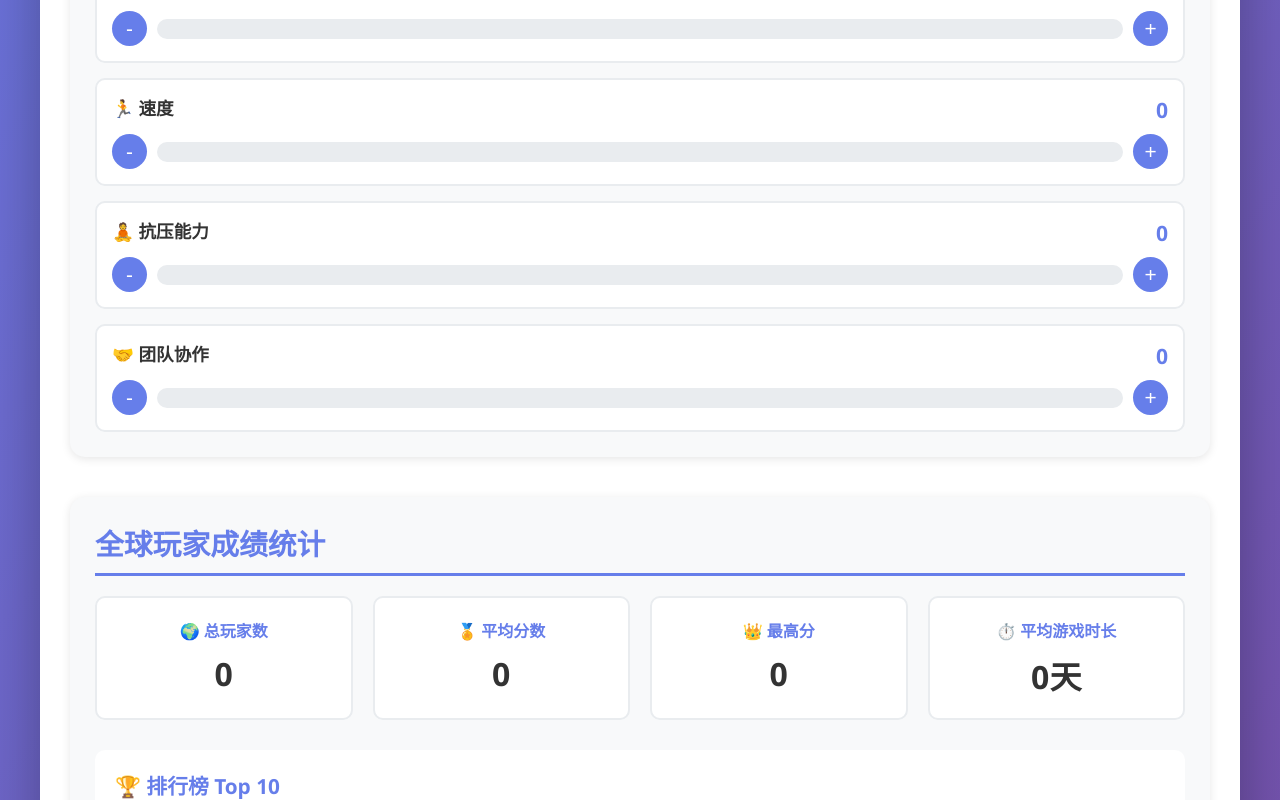
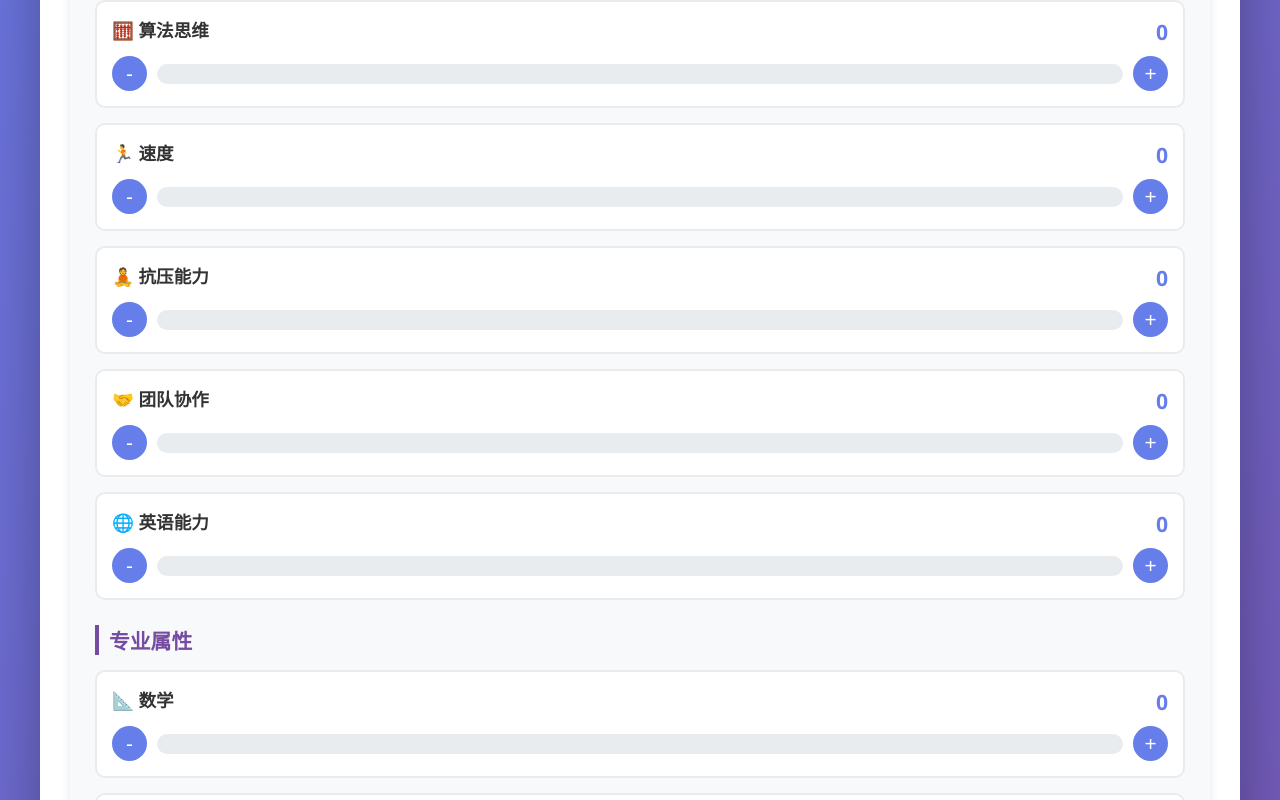
Before and after one commit to a48zhang/ACMer-Simulator, a React (Vite) app: page / in a window 1280 px wide. Shown: the part 914-1714 px from the top of the page. Built offline with nearby package versions, Linux system fonts and the light colour scheme.

Commit message:
Add specialized attributes and English ability to attribute system
Co-authored-by: a48zhang <107384053+a48zhang@users.noreply.github.com>

```diff
--- a/src/App.jsx
+++ b/src/App.jsx
@@ -7,28 +7,42 @@ import Notification from './components/Notification'
 
 // 游戏常量
 const ATTRIBUTE_MULTIPLIERS = {
+  // 通用属性
   CODING: 10,
   ALGORITHM: 12,
   SPEED: 8,
   STRESS: 6,
-  TEAMWORK: 7
+  TEAMWORK: 7,
+  ENGLISH: 5,
+  // 专业属性
+  MATH: 15,
+  DP: 13,
+  GRAPH: 13,
+  DATA_STRUCTURE: 13
 };
 
 const MAX_ATTRIBUTE_VALUE = 10;
-const SUCCESS_RATE_DIVISOR = 20;
+const SUCCESS_RATE_DIVISOR = 30;
 
 function App() {
   const [gameState, setGameState] = useState({
     isRunning: false,
     isPaused: false,
     gameTime: 0,
-    availablePoints: 10,
+    availablePoints: 15,
     attributes: {
+      // 通用属性
       coding: 0,
       algorithm: 0,
       speed: 0,
       stress: 0,
-      teamwork: 0
+      teamwork: 0,
+      english: 0,
+      // 专业属性
+      math: 0,
+      dp: 0,
+      graph: 0,
+      dataStructure: 0
     },
     playerScore: 0,
     playerContests: 0,
@@ -85,20 +99,29 @@ function App() {
   // 参加比赛
   const participateInContest = (attributes) => {
     const baseScore = 100;
+    // 通用属性
     const codingBonus = attributes.coding * ATTRIBUTE_MULTIPLIERS.CODING;
     const algorithmBonus = attributes.algorithm * ATTRIBUTE_MULTIPLIERS.ALGORITHM;
     const speedBonus = attributes.speed * ATTRIBUTE_MULTIPLIERS.SPEED;
     const stressBonus = attributes.stress * ATTRIBUTE_MULTIPLIERS.STRESS;
     const teamworkBonus = attributes.teamwork * ATTRIBUTE_MULTIPLIERS.TEAMWORK;
+    const englishBonus = attributes.english * ATTRIBUTE_MULTIPLIERS.ENGLISH;
+    // 专业属性
+    const mathBonus = attributes.math * ATTRIBUTE_MULTIPLIERS.MATH;
+    const dpBonus = attributes.dp * ATTRIBUTE_MULTIPLIERS.DP;
+    const graphBonus = attributes.graph * ATTRIBUTE_MULTIPLIERS.GRAPH;
+    const dataStructureBonus = attributes.dataStructure * ATTRIBUTE_MULTIPLIERS.DATA_STRUCTURE;
 
     return baseScore + codingBonus + algorithmBonus +
-      speedBonus + stressBonus + teamworkBonus +
+      speedBonus + stressBonus + teamworkBonus + englishBonus +
+      mathBonus + dpBonus + graphBonus + dataStructureBonus +
       Math.floor(Math.random() * 50);
   };
 
   // 解题
   const solveProblem = (attributes) => {
-    const successRate = (attributes.coding + attributes.algorithm) / SUCCESS_RATE_DIVISOR;
+    const successRate = (attributes.coding + attributes.algorithm +
+      attributes.math + attributes.dp + attributes.graph + attributes.dataStructure) / SUCCESS_RATE_DIVISOR;
     return Math.random() < successRate;
   };
 
@@ -126,13 +149,20 @@ function App() {
         isRunning: false,
         isPaused: false,
         gameTime: 0,
-        availablePoints: 10,
+        availablePoints: 15,
         attributes: {
+          // 通用属性
           coding: 0,
           algorithm: 0,
           speed: 0,
           stress: 0,
-          teamwork: 0
+          teamwork: 0,
+          english: 0,
+          // 专业属性
+          math: 0,
+          dp: 0,
+          graph: 0,
+          dataStructure: 0
         },
         playerScore: 0,
         playerContests: 0,
--- a/src/components/AttributeAllocation.jsx
+++ b/src/components/AttributeAllocation.jsx
@@ -1,20 +1,25 @@
 function AttributeAllocation({ attributes, availablePoints, onIncrease, onDecrease }) {
-  const attributeConfig = [
+  const generalAttributes = [
     { key: 'coding', name: '💻 编程能力' },
     { key: 'algorithm', name: '🧮 算法思维' },
     { key: 'speed', name: '🏃 速度' },
     { key: 'stress', name: '🧘 抗压能力' },
-    { key: 'teamwork', name: '🤝 团队协作' }
+    { key: 'teamwork', name: '🤝 团队协作' },
+    { key: 'english', name: '🌐 英语能力' }
   ];
 
-  return (
-    <section className="attributes-section">
-      <h2>属性点分配</h2>
-      <div className="attribute-points">
-        <p>可用属性点: <span>{availablePoints}</span></p>
-      </div>
+  const specializedAttributes = [
+    { key: 'math', name: '📐 数学' },
+    { key: 'dp', name: '🔄 动态规划' },
+    { key: 'graph', name: '🕸️ 图论' },
+    { key: 'dataStructure', name: '🗂️ 数据结构' }
+  ];
+
+  const renderAttributeGroup = (attributeList, title) => (
+    <div className="attribute-group">
+      <h3>{title}</h3>
       <div className="attributes-grid">
-        {attributeConfig.map(({ key, name }) => (
+        {attributeList.map(({ key, name }) => (
           <div key={key} className="attribute-item">
             <div className="attribute-header">
               <span className="attribute-name">{name}</span>
@@ -43,6 +48,17 @@ function AttributeAllocation({ attributes, availablePoints, onIncrease, onDecrea
           </div>
         ))}
       </div>
+    </div>
+  );
+
+  return (
+    <section className="attributes-section">
+      <h2>属性点分配</h2>
+      <div className="attribute-points">
+        <p>可用属性点: <span>{availablePoints}</span></p>
+      </div>
+      {renderAttributeGroup(generalAttributes, '通用属性')}
+      {renderAttributeGroup(specializedAttributes, '专业属性')}
     </section>
   );
 }
--- a/src/index.css
+++ b/src/index.css
@@ -140,6 +140,18 @@ section h2 {
   font-size: 1.5em;
   font-weight: bold;
   color: #667eea;
+}
+
+.attribute-group {
+  margin-bottom: 25px;
+}
+
+.attribute-group h3 {
+  color: #764ba2;
+  margin-bottom: 15px;
+  font-size: 1.3em;
+  padding-left: 10px;
+  border-left: 4px solid #764ba2;
 }
 
 .attributes-grid {
```
